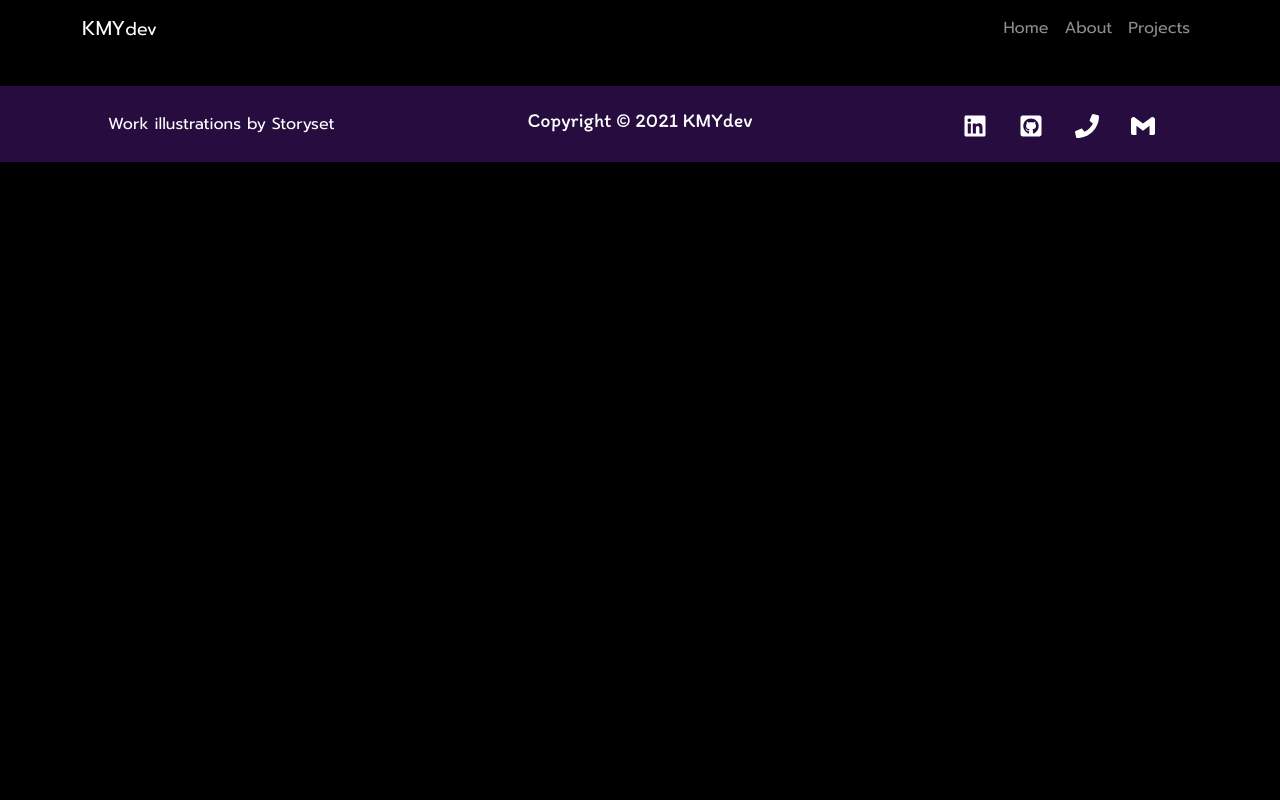
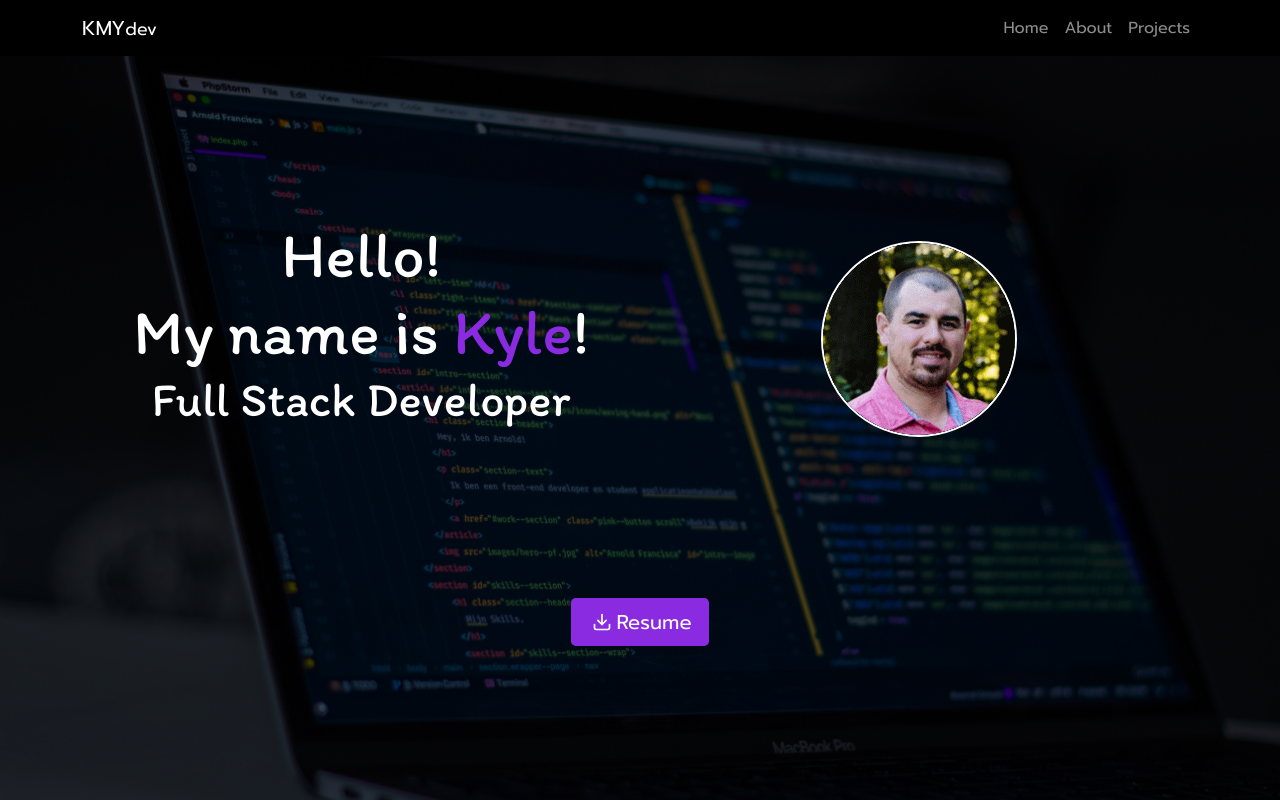
Before and after one commit to Youngin9210/kmydev-react-portfolio, a React (Create React App) app: page / in a window 1280 px wide. Shown: the top 800 px of the page. Built offline with nearby package versions, Linux system fonts and the light colour scheme.

Commit message:
working on issues with gh-pages

```diff
--- a/src/App.js
+++ b/src/App.js
@@ -11,7 +11,7 @@ const App = () => {
 		<Router>
 			<NavBar />
 			<Switch>
-				<Route exact path="/home" component={Home}></Route>
+				<Route exact path={['/', '/home']} component={Home}></Route>
 				<Route exact path="/about" component={About}></Route>
 				<Route exact path="/projects" component={Projects}></Route>
 			</Switch>
```
